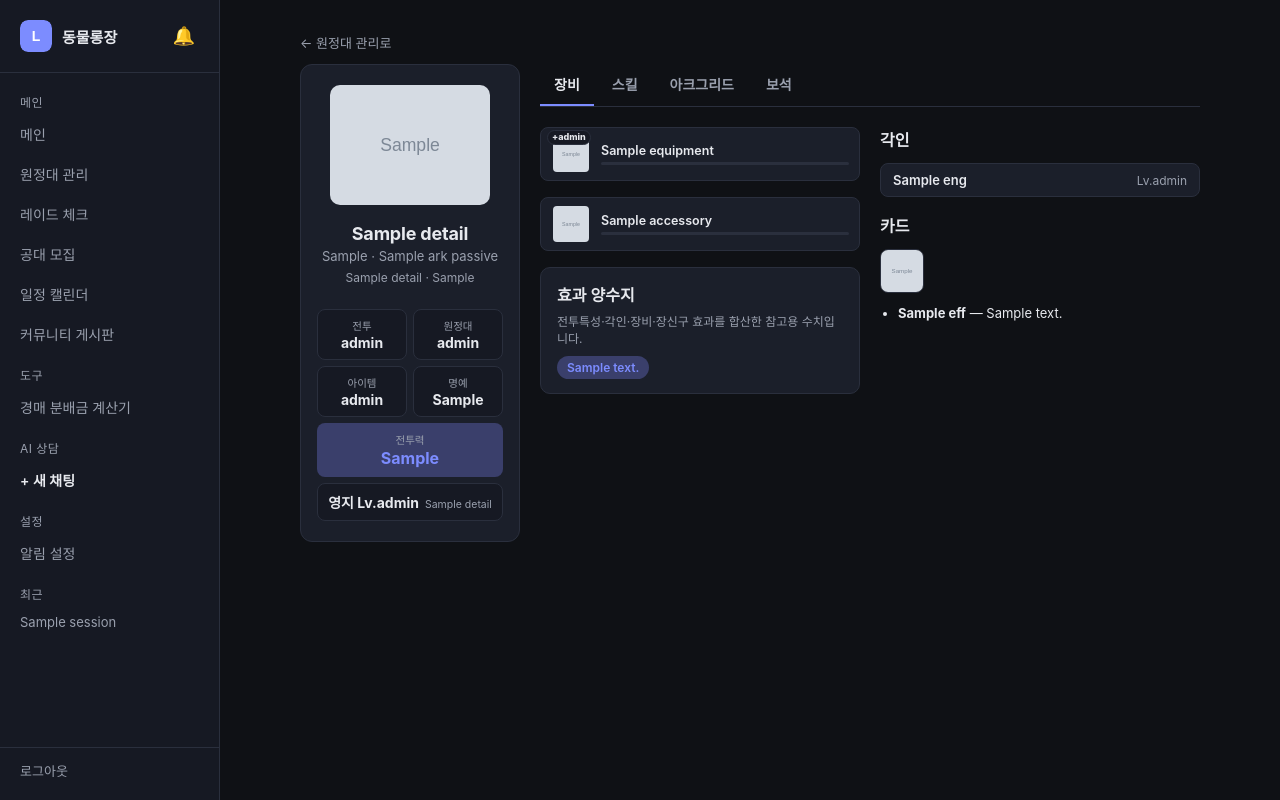
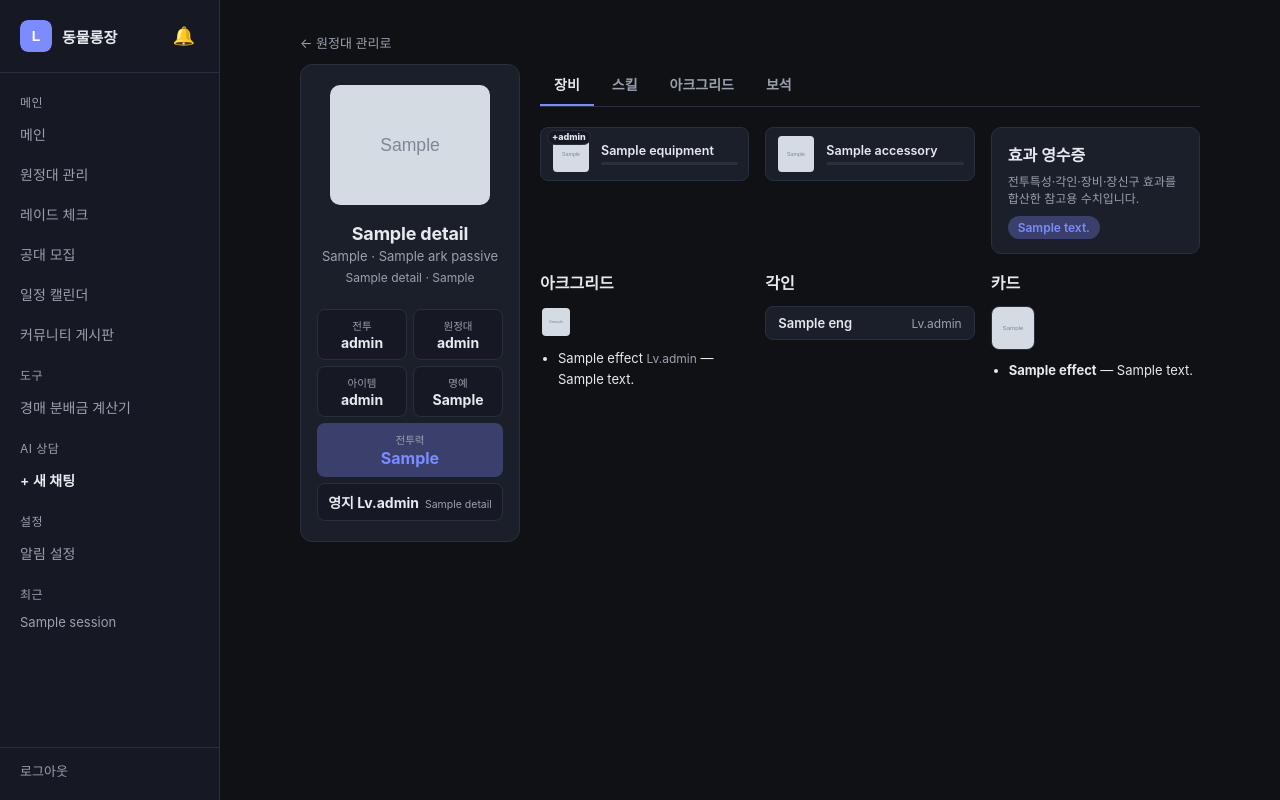
Before and after one commit to kanonphil/loa-bot-01, a FastAPI app: template webapp/templates/character_detail.html in a window 1280 px wide. Run offline with FastAPI, Linux system fonts and the light colour scheme; the template is opened without the code that fills it: most values are stand-ins (such as "Sample title", 1, 10 or a date in 2020); grey boxes marked "Sample" are stand-in pictures; data that the repository does not hold is empty.

Commit message:
fix(webapp): 캐릭터 상세 장비 탭을 레퍼런스와 동일한 3열 그리드 두 줄 구조로 재구성
- 실제 레퍼런스(loawa.com) 스크린샷 기준으로 3열 그리드 두 줄 구조로 재구성:
  1행 = 무기/방어구 | 장신구 | 효과 영수증, 2행 = 아크그리드 요약 | 각인 | 카드
- 아크그리드 탭에 이미 있는 상세 코어 정보 대신, 장비 탭에는 코어 아이콘 6개 +
  종합 효과 리스트만 보여주는 요약 버전 추가
- "효과 양수지"로 잘못 표기했던 라벨을 실제 레퍼런스 표기인 "효과 영수증"으로 수정

Co-Authored-By: Claude Sonnet 5 <noreply@anthropic.com>

```diff
--- a/bot/api/armory_parser.py
+++ b/bot/api/armory_parser.py
@@ -286,7 +286,7 @@ def parse_aggregate_effects(
 ) -> list[dict]:
     """전투특성 + 각인 + 장비/장신구 추가 효과에서 퍼센트 효과를 모아 이름별로 합산한다.
     참고용 종합치다 — 카드 세트효과나 아크그리드 코어 옵션 등 조건부 효과까지 완벽히
-    반영한 것은 아니라 레퍼런스 사이트의 "효과 양수지"와 100% 일치하지 않을 수 있다."""
+    반영한 것은 아니라 레퍼런스 사이트의 "효과 영수증"과 100% 일치하지 않을 수 있다."""
     totals: dict[str, float] = {}
     order: list[str] = []
 
--- a/webapp/static/style.css
+++ b/webapp/static/style.css
@@ -2495,22 +2495,23 @@ a.calendar-party:hover {
   line-height: 1.6;
 }
 
-/* ── 장비 탭: 레퍼런스처럼 무기/방어구 → 장신구 → 효과 양수지 → 각인 → 카드를
-   한 흐름으로 두고 CSS 다단(2열)으로 컴팩트하게 흘려보낸다. ── */
-.equip-columns {
-  column-count: 2;
-  column-gap: 20px;
-}
-
-@media (max-width: 760px) {
-  .equip-columns {
-    column-count: 1;
+/* ── 장비 탭: 레퍼런스(loawa.com)와 동일하게 3열 그리드 두 줄
+   (무기/방어구 | 장신구 | 효과영수증), (아크그리드 | 각인 | 카드) ── */
+.equip-grid {
+  display: grid;
+  grid-template-columns: repeat(3, 1fr);
+  gap: 16px;
+  margin-bottom: 16px;
+}
+
+@media (max-width: 900px) {
+  .equip-grid {
+    grid-template-columns: 1fr;
   }
 }
 
-.equip-block {
-  break-inside: avoid;
-  margin-bottom: 16px;
+.equip-zone {
+  min-width: 0;
 }
 
 .equip-icon-card {
@@ -2522,7 +2523,6 @@ a.calendar-party:hover {
   border: 1px solid var(--border);
   background: var(--panel);
   cursor: default;
-  break-inside: avoid;
   margin-bottom: 6px;
 }
 
@@ -2624,6 +2624,21 @@ a.calendar-party:hover {
 .char-engraving-level {
   font-size: 12px;
   color: var(--text-muted);
+}
+
+.char-arkgrid-mini-list {
+  display: flex;
+  flex-wrap: wrap;
+  gap: 6px;
+  margin-bottom: 10px;
+}
+
+.char-arkgrid-mini-icon {
+  width: 32px;
+  height: 32px;
+  border-radius: 6px;
+  box-sizing: border-box;
+  border: 2px solid transparent;
 }
 
 .char-card-icon-list {
--- a/webapp/templates/character_detail.html
+++ b/webapp/templates/character_detail.html
@@ -51,8 +51,9 @@
 
     <!-- ── 장비 ── -->
     <div class="armory-panel is-active" data-armory-panel="equip">
-      <div class="equip-columns">
-        <div class="equip-block">
+      <!-- 1행: 무기/방어구 | 장신구 | 효과 영수증 -->
+      <div class="equip-grid">
+        <div class="equip-zone">
           {% for e in detail.equipment %}
           <div class="equip-icon-card" title="{{ e.detail_text }}">
             <div class="equip-icon-wrap">
@@ -71,7 +72,7 @@
           {% endfor %}
         </div>
 
-        <div class="equip-block">
+        <div class="equip-zone">
           {% for a in detail.accessories %}
           <div class="equip-icon-card" title="{{ a.detail_text }}">
             <div class="equip-icon-wrap">
@@ -89,19 +90,40 @@
           {% endfor %}
         </div>
 
-        {% if detail.aggregate_effects %}
-        <div class="equip-block equip-summary-box">
-          <h2 class="char-detail-title">효과 양수지</h2>
+        <div class="equip-zone equip-summary-box">
+          <h2 class="char-detail-title">효과 영수증</h2>
           <p class="equip-summary-caption">전투특성·각인·장비·장신구 효과를 합산한 참고용 수치입니다.</p>
+          {% if detail.aggregate_effects %}
           <div class="char-arkgrid-summary-list">
             {% for e in detail.aggregate_effects %}
             <span class="char-arkgrid-stat-chip">{{ e.text }}</span>
             {% endfor %}
           </div>
+          {% else %}
+          <p class="dash-empty">효과 정보가 없습니다.</p>
+          {% endif %}
         </div>
-        {% endif %}
+      </div>
 
-        <div class="equip-block">
+      <!-- 2행: 아크그리드 요약 | 각인 | 카드 -->
+      <div class="equip-grid">
+        <div class="equip-zone">
+          <h2 class="char-detail-title">아크그리드</h2>
+          <div class="char-arkgrid-mini-list">
+            {% for c in detail.ark_grid.cores %}
+            {% if c.icon %}<img src="{{ c.icon }}" alt="{{ c.name }}" title="{{ c.name }} ({{ c.point }}P)" class="char-arkgrid-mini-icon char-grade-{{ c.grade }}">{% endif %}
+            {% endfor %}
+          </div>
+          {% if detail.ark_grid.effects %}
+          <ul class="char-honing-list">
+            {% for e in detail.ark_grid.effects %}
+            <li>{{ e.name }} <span class="char-engraving-level">Lv.{{ e.level }}</span> — {{ e.text }}</li>
+            {% endfor %}
+          </ul>
+          {% endif %}
+        </div>
+
+        <div class="equip-zone">
           <h2 class="char-detail-title">각인</h2>
           <div class="char-engraving-list">
             {% for eng in detail.engravings %}
@@ -115,7 +137,7 @@
           </div>
         </div>
 
-        <div class="equip-block">
+        <div class="equip-zone">
           <h2 class="char-detail-title">카드</h2>
           {% if detail.cards.cards %}
           <div class="char-card-icon-list">
```
Also changed, not shown: tests/test_armory_parser.py (+1 -1 lines), webapp/tests/test_character_detail_route.py (+1 -1 lines).
